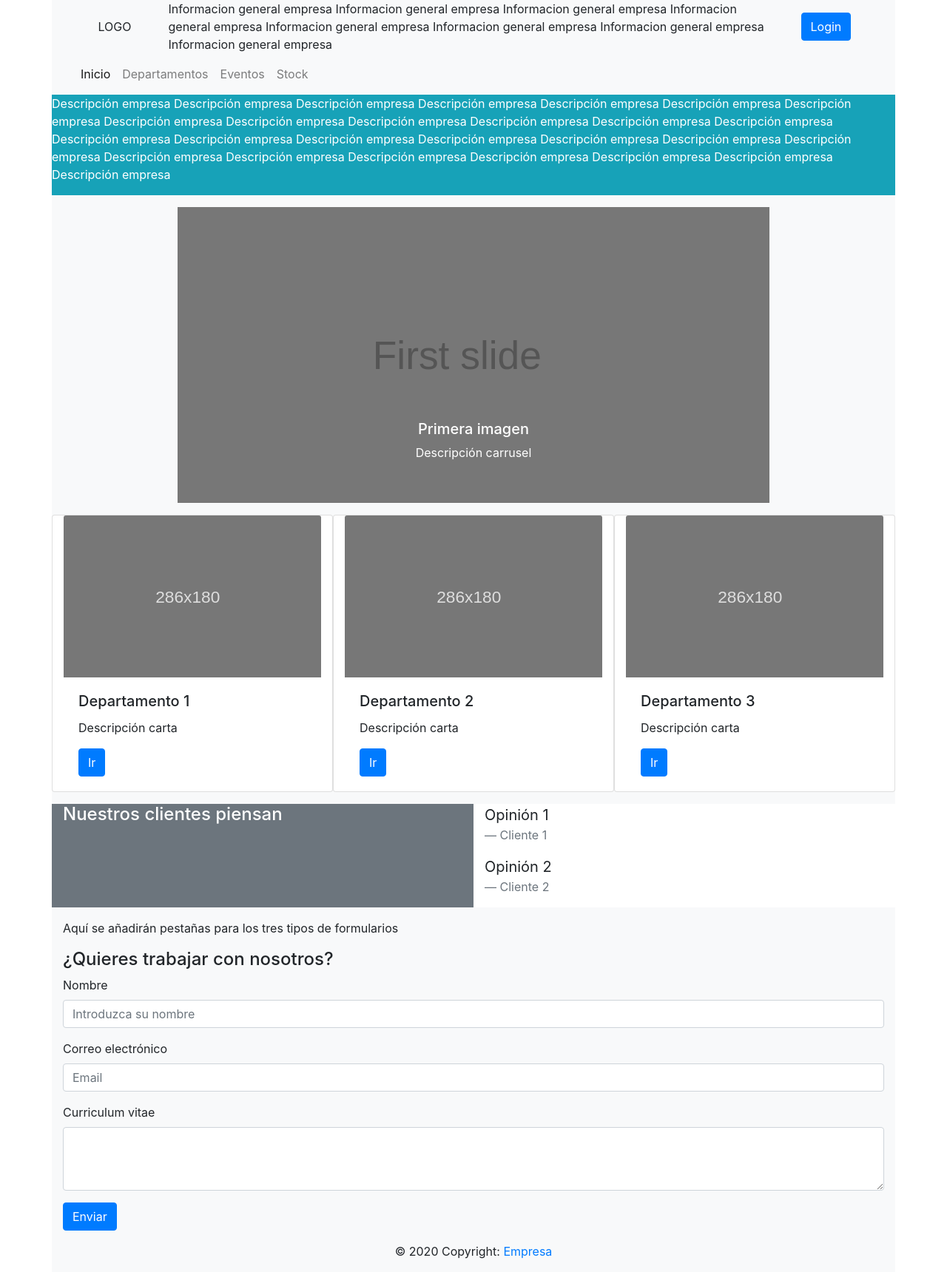
After one commit to cristobaldl/almacen, a Symfony app: template templates/landingpage.html.twig in a window 1280 px wide. The commit adds this page. Shown: the whole page at 74% size. Run offline with Twig, Linux system fonts and the light colour scheme; the template is opened without the code that fills it, so the values that code supplies are empty; some libraries are stand-ins or nearby versions.

```diff
--- a/composer.json
+++ b/composer.json
@@ -6,7 +6,7 @@
         "ext-ctype": "*",
         "ext-iconv": "*",
         "easycorp/easyadmin-bundle": "^2.3",
-        "sensio/framework-extra-bundle": "^5.1",
+        "sensio/framework-extra-bundle": "^5.5",
         "symfony/asset": "5.0.*",
         "symfony/console": "5.0.*",
         "symfony/dotenv": "5.0.*",
--- a/src/Security/LoginFormAuthenticator.php
+++ b/src/Security/LoginFormAuthenticator.php
@@ -95,7 +95,7 @@ class LoginFormAuthenticator extends AbstractFormLoginAuthenticator implements P
         }
 
         // For example : return new RedirectResponse($this->urlGenerator->generate('some_route'));
-        throw new \Exception('TODO: provide a valid redirect inside '.__FILE__);
+        return new RedirectResponse($this->urlGenerator->generate('landingpage'));
     }
 
     protected function getLoginUrl()
--- a/templates/base.html.twig
+++ b/templates/base.html.twig
@@ -3,10 +3,16 @@
     <head>
         <meta charset="UTF-8">
         <title>{% block title %}Welcome!{% endblock %}</title>
-        {% block stylesheets %}{% endblock %}
+        {% block stylesheets %}
+        <link rel="stylesheet" href="https://stackpath.bootstrapcdn.com/bootstrap/4.3.1/css/bootstrap.min.css" integrity="sha384-ggOyR0iXCbMQv3Xipma34MD+dH/1fQ784/j6cY/iJTQUOhcWr7x9JvoRxT2MZw1T" crossorigin="anonymous">
+        {% endblock %}
     </head>
     <body>
         {% block body %}{% endblock %}
-        {% block javascripts %}{% endblock %}
+        {% block javascripts %}
+        <script src="https://code.jquery.com/jquery-3.3.1.slim.min.js" integrity="sha384-q8i/X+965DzO0rT7abK41JStQIAqVgRVzpbzo5smXKp4YfRvH+8abtTE1Pi6jizo" crossorigin="anonymous"></script>
+        <script src="https://cdnjs.cloudflare.com/ajax/libs/popper.js/1.14.7/umd/popper.min.js" integrity="sha384-UO2eT0CpHqdSJQ6hJty5KVphtPhzWj9WO1clHTMGa3JDZwrnQq4sF86dIHNDz0W1" crossorigin="anonymous"></script>
+        <script src="https://stackpath.bootstrapcdn.com/bootstrap/4.3.1/js/bootstrap.min.js" integrity="sha384-JjSmVgyd0p3pXB1rRibZUAYoIIy6OrQ6VrjIEaFf/nJGzIxFDsf4x0xIM+B07jRM" crossorigin="anonymous"></script>
+        {% endblock %}
     </body>
 </html>
--- /dev/null
+++ b/templates/landingpage.html.twig
@@ -0,0 +1,125 @@
+{% extends 'base.html.twig' %}
+
+{% block title %}Almacen landing page{% endblock %}
+
+{% block body %}
+<div class="container bg-light">
+    <header class="row bg-light justify-content-center align-items-center">
+        <div class="col col-md-1">LOGO</div>
+        <div class="col col-md-9">Informacion general empresa Informacion general empresa Informacion general empresa Informacion general empresa Informacion general empresa Informacion general empresa Informacion general empresa Informacion general empresa </div>
+        <div class="col col-md-1">
+            <a class="btn btn-primary" href="/login">Login</a>
+        </div>
+    </header>
+    <nav class="navbar navbar-expand-lg navbar-light bg-light">
+        <ul class="navbar-nav">
+            <li class="nav-item active">
+                <a class="nav-link" href="#">Inicio</a>
+            </li>
+            <li class="nav-item">
+                <a class="nav-link" href="#">Departamentos</a>
+            </li>
+            <li class="nav-item">
+                <a class="nav-link" href="#">Eventos</a>
+            </li>
+            <li class="nav-item">
+                <a class="nav-link" href="#">Stock</a>
+            </li>
+        </ul>
+    </nav>
+    <div class="row bg-info text-white">
+        <p>Descripción empresa Descripción empresa Descripción empresa Descripción empresa Descripción empresa
+        Descripción empresa Descripción empresa Descripción empresa Descripción empresa Descripción empresa Descripción empresa Descripción empresa Descripción empresa Descripción empresa Descripción empresa Descripción empresa Descripción empresa Descripción empresa Descripción empresa Descripción empresa Descripción empresa Descripción empresa Descripción empresa Descripción empresa Descripción empresa Descripción empresa Descripción empresa </p>
+    </div>
+    <div class="row justify-content-center pt-3">
+        <div id="carouselExampleSlidesOnly" class="carousel slide" data-ride="carousel">
+            <div class="carousel-inner">
+                <div class="carousel-item active">
+                    <img src="{{ asset('images/firstSlide.svg') }}" alt="First slide">
+                    <div class="carousel-caption d-none d-md-block">
+                        <h5>Primera imagen</h5>
+                        <p>Descripción carrusel</p>
+                    </div>
+                </div>
+                <div class="carousel-item">
+                    <img src="{{ asset('images/secondSlide.svg') }}" alt="Second slide">
+                    <div class="carousel-caption d-none d-md-block">
+                        <h5>Segunda imagen</h5>
+                        <p>Descripción carrusel</p>
+                    </div>
+                </div>
+                <div class="carousel-item">
+                    <img src="{{ asset('images/thirdSlide.svg') }}" alt="Third slide">
+                    <div class="carousel-caption d-none d-md-block">
+                        <h5>Tercera imagen</h5>
+                        <p>Descripción carrusel</p>
+                    </div>
+                </div>
+            </div>
+        </div>
+    </div>
+    <div class="row justify-content-center pt-3">
+        <div class="card col">
+          <img class="card-img-top" src="{{ asset('images/card.svg') }}" alt="Card image cap">
+          <div class="card-body">
+            <h5 class="card-title">Departamento 1</h5>
+            <p class="card-text">Descripción carta</p>
+            <a href="#" class="btn btn-primary">Ir</a>
+          </div>
+        </div>
+        <div class="card col">
+          <img class="card-img-top" src="{{ asset('images/card.svg') }}" alt="Card image cap">
+          <div class="card-body">
+            <h5 class="card-title">Departamento 2</h5>
+            <p class="card-text">Descripción carta</p>
+            <a href="#" class="btn btn-primary">Ir</a>
+          </div>
+        </div>
+        <div class="card col">
+          <img class="card-img-top" src="{{ asset('images/card.svg') }}" alt="Card image cap">
+          <div class="card-body">
+            <h5 class="card-title">Departamento 3</h5>
+            <p class="card-text">Descripción carta</p>
+            <a href="#" class="btn btn-primary">Ir</a>
+          </div>
+        </div>
+    </div>
+    <div class="row pt-3">
+        <div class="col bg-secondary text-white">
+            <h4>Nuestros clientes piensan</h4>
+        </div>
+        <div class="col bg-white">
+            <blockquote class="blockquote">
+              <p class="mb-0">Opinión 1</p>
+              <footer class="blockquote-footer">Cliente 1</footer>
+            </blockquote>
+            <blockquote class="blockquote">
+              <p class="mb-0">Opinión 2</p>
+              <footer class="blockquote-footer">Cliente 2</footer>
+            </blockquote>
+        </div>
+    </div>
+    <form class="pt-3">
+        <p>Aquí se añadirán pestañas para los tres tipos de formularios</p>
+        <h4>¿Quieres trabajar con nosotros?</h4>
+        <div class="form-group">
+            <label for="nombre">Nombre</label>
+            <input type="text" class="form-control" id="nombre" aria-describedby="emailHelp" placeholder="Introduzca su nombre">
+        </div>
+        <div class="form-group">
+            <label for="correo">Correo electrónico</label>
+            <input type="email" class="form-control" id="correo" placeholder="Email">
+        </div>
+        <div class="form-group">
+            <label for="cv">Curriculum vitae</label>
+            <textarea class="form-control" id="cv" rows="3"></textarea>
+        </div>
+        <button type="submit" class="btn btn-primary">Enviar</button>
+    </form>
+    <footer class="page-footer">
+        <div class="footer-copyright text-center py-3">© 2020 Copyright:
+            <a href="#"> Empresa</a>
+          </div>
+    </footer>
+</div>
+{% endblock %}
```
Also changed, not shown: src/Controller/MainController.php (added, +18 -0 lines), src/Controller/UserController.php (added, +48 -0 lines), public/images/card.svg (added), public/images/firstSlide.svg (added), public/images/secondSlide.svg (added), public/images/thirdSlide.svg (added), 3 other files.
